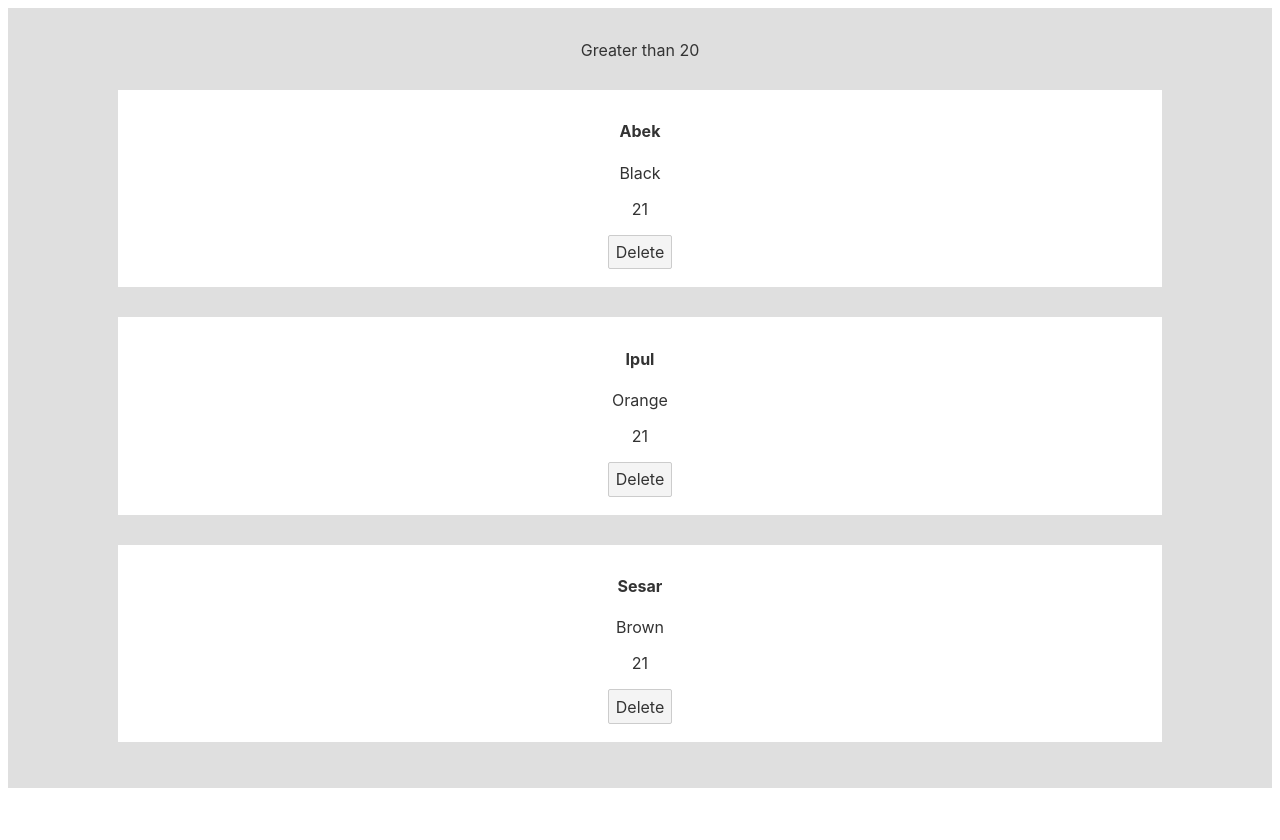
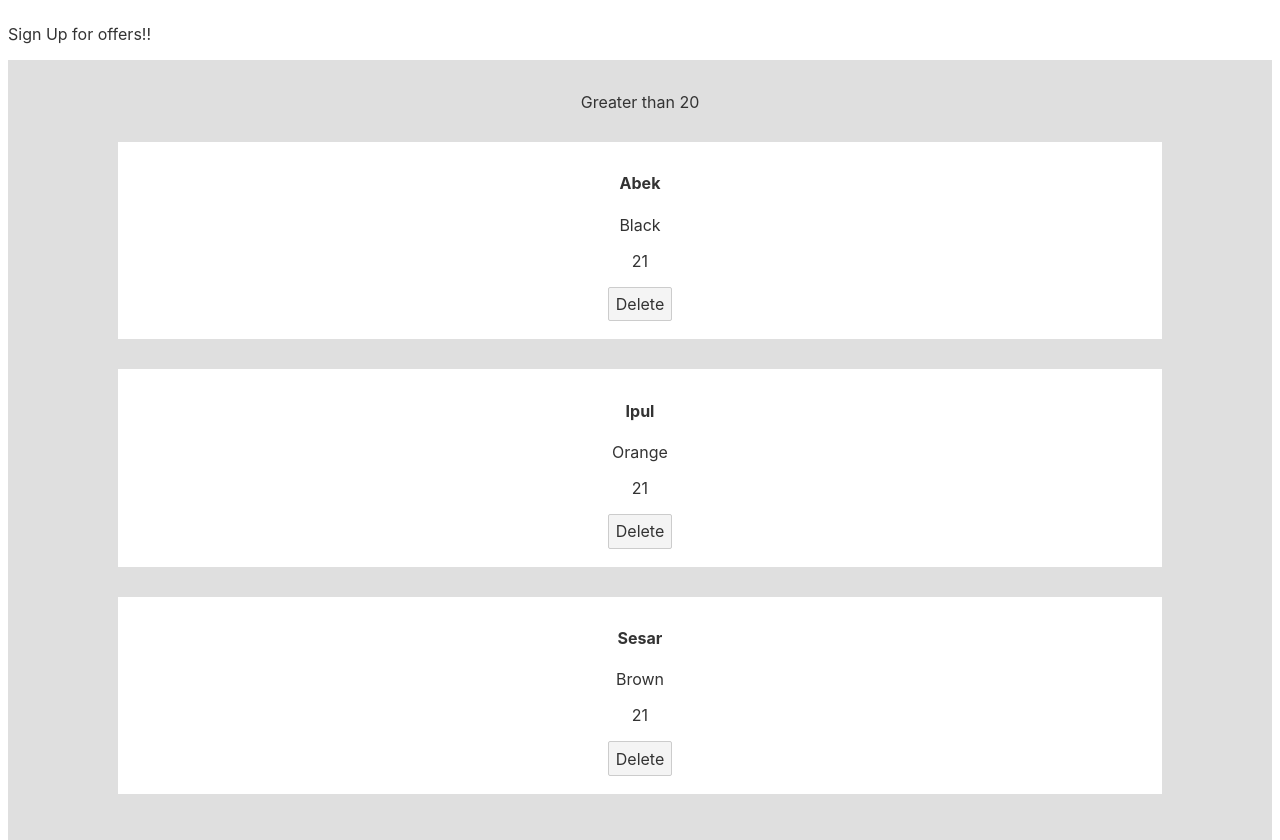
Before and after one commit to rizqyep/svelte-basics, a Svelte app: page / in a window 1280 px wide. Before the commit the page ends 800 px from the top, so only its background shows below. Built offline with nearby package versions, Linux system fonts and the light colour scheme.

Commit message:
lesson 10 codes

```diff
--- a/src/App.svelte
+++ b/src/App.svelte
@@ -1,4 +1,5 @@
 <script>
+  import Modal from "./Modal.svelte";
   let people = [
     { name: "Abek", beltColour: "Black", age: 21, id: 1 },
     { name: "Ipul", beltColour: "Orange", age: 21, id: 2 },
@@ -14,6 +15,7 @@
   let num = 70;
 </script>
 
+<Modal />
 <main>
   {#if num > 20}
     <p>Greater than 20</p>
--- /dev/null
+++ b/src/Modal.svelte
@@ -0,0 +1,14 @@
+<script>
+  let showModal = true;
+</script>
+
+{#if showModal}
+  <div class="backdrop">
+    <div class="modal">
+      <p>Sign Up for offers!!</p>
+    </div>
+  </div>
+{/if}
+
+<style>
+</style>
```
